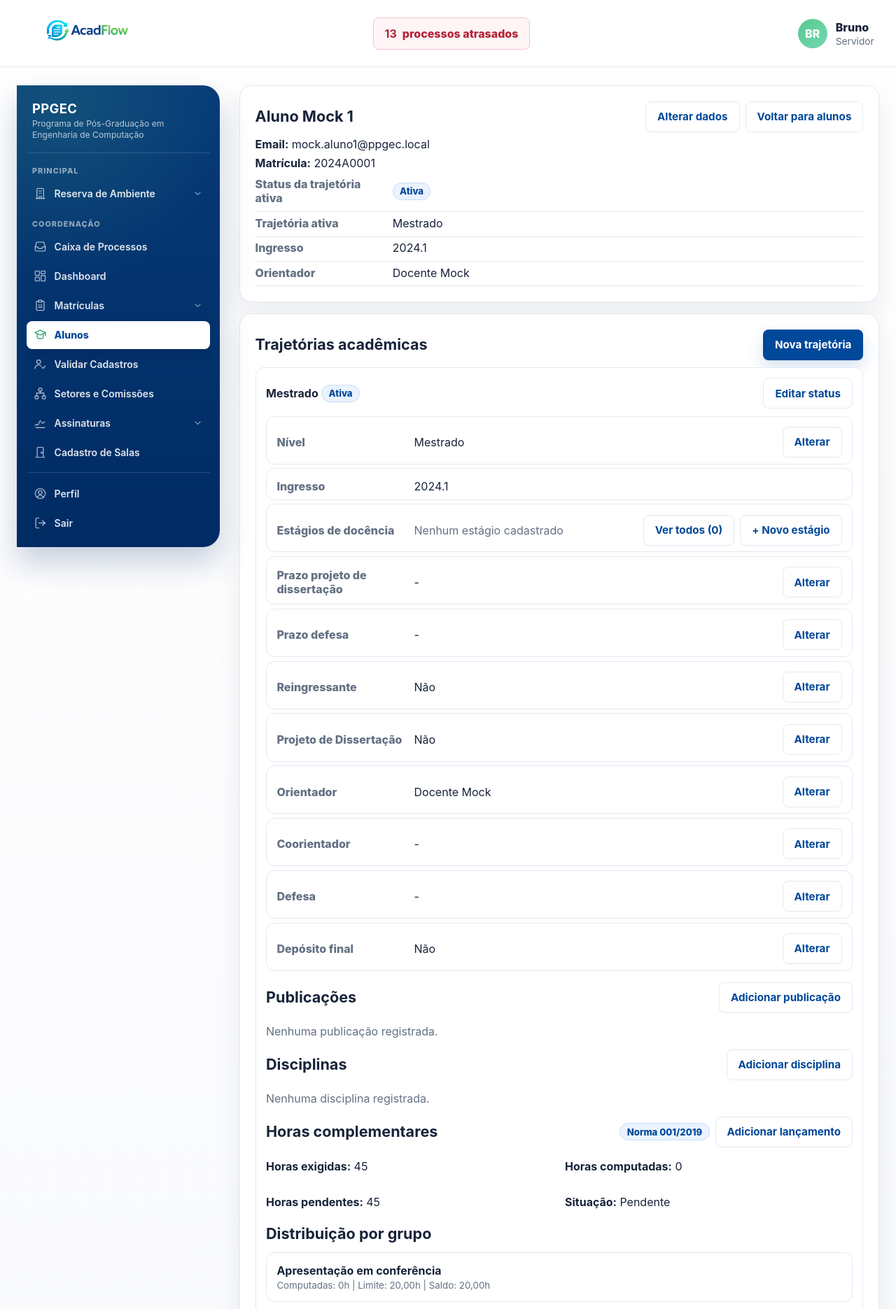
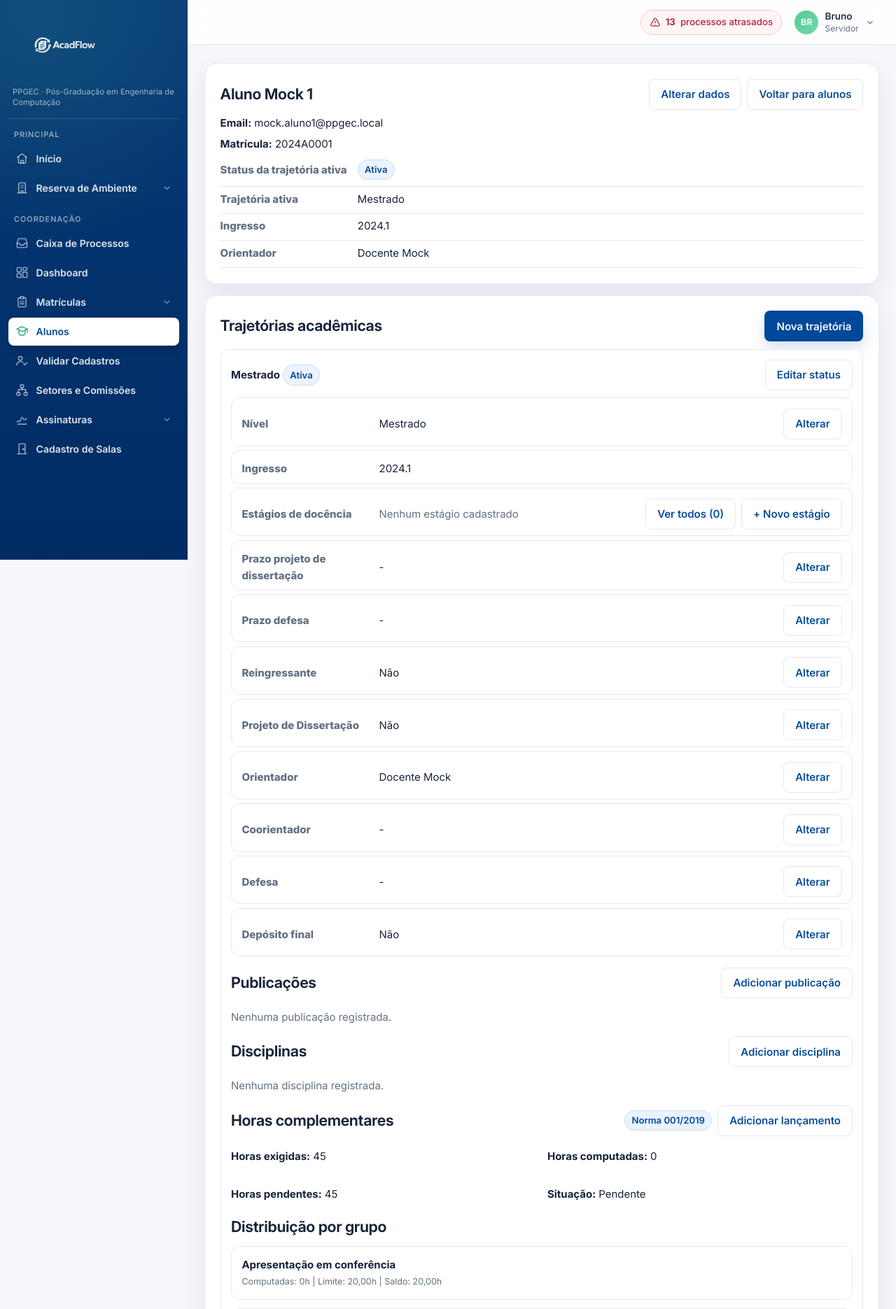
Before and after one commit to ldhonorato/PPGEC_rec, a Django app: page /coordenacao/alunos/5/ in a window 1280 px wide. Shown: the top 1871 px of the page at 70% size. Run offline with Django 4.2, Linux system fonts and the light colour scheme; a user stored in the database is signed in; data comes from the database, SQL or seed files in the repository; data that the repository does not hold is empty; parts of the project's set-up code (start-up, migrations or seed data) failed here and were passed over.

Commit message:
feat: tipografia Inter e nova casca de aplicacao
Quatro pontos levantados na revisao.

1. Tipografia

O CSS declarava `font-family: Inter, ...` mas a fonte nao estava embarcada
nem instalada nas maquinas: a plataforma inteira renderizava em Arial.
Embarca a Inter variavel (subconjunto latino, 71KB, SIL OFL) em
static/fonts/, servida pelo WhiteNoise. Um unico arquivo cobre os pesos
100-900, entao nao ha requisicao por peso.

Revisa tambem a escala de pesos: 800/900 apareciam em 19 regras, o que
deixava tudo com o mesmo destaque -- e portanto nada em destaque. Agora
600 para rotulos, 650 para titulos, 560 para botoes. Corpo de texto a
0.9375rem com entrelinha 1.55.

2. Barra lateral em altura total

Antes a barra superior atravessava a tela inteira e a lateral comecava
abaixo dela, flutuando com cantos arredondados. Agora a lateral ocupa
100dvh colada a esquerda e a superior vive dentro da coluna de conteudo.

3. Botao de Inicio

So se chegava a tela inicial clicando na logo da barra superior, que nao e
um destino obvio. "Inicio" passa a abrir a secao Principal em todos os
perfis.

4. Responsabilidades entre as barras

Perfil e Sair apareciam nos dois lugares -- no menu da barra superior e no
rodape da lateral. Divisao adotada:

  lateral  = identidade e navegacao (logo, programa, menu)
  superior = alertas e conta (processos atrasados, usuario)

Perfil/Sair ficam so na superior, e a logo migrou para o topo da lateral
(no mobile ela reaparece na superior, onde a lateral esta fechada).

O alerta de processos atrasados ficava sempre vermelho com borda de
alerta, no centro da barra, mesmo valendo zero -- ocupava o ponto de maior
destaque da tela para nao comunicar nada. Agora e uma pilula discreta que
so fica vermelha quando ha atraso, e concorda em numero: com um processo
lia-se "1 processos atrasados".

Remove CSS morto (.brand, .brand-logo, .layout, .sidebar-footer,
.side-form) e ajusta as assercoes de teste afetadas pelas mudancas de
marcacao.

Co-Authored-By: Claude Opus 5 (1M context) <noreply@anthropic.com>

```diff
--- a/processos/context_processors.py
+++ b/processos/context_processors.py
@@ -108,7 +108,9 @@ def _menu_item(label, href, url_names, icon, children=None):
 def _menu_lateral_sections(user):
     sections = []
 
-    principal_items = []
+    # Inicio abre a secao em todos os perfis. Antes so se chegava a tela inicial
+    # clicando na logo da barra superior, o que nao e um destino obvio.
+    principal_items = [_menu_item("Início", "/", ["home"], "inicio")]
     if user.tipo_usuario != User.TipoUsuario.SERVIDOR:
         principal_items.append(_menu_item("Meus Processos", "/menu/meus-processos/", ["menu_meus_processos"], "meus-processos"))
         if _can_add_processo(user):
--- a/static/css/app.css
+++ b/static/css/app.css
@@ -18,8 +18,28 @@
     --radius-md: 12px;
     --radius-lg: 18px;
     --radius-xl: 24px;
-    --sidebar-width: 290px;
-    --topbar-height: 96px;
+    --sidebar-width: 268px;
+    --topbar-height: 64px;
+
+    --font-sans: "Inter var", "Segoe UI", Roboto, "Helvetica Neue", Arial, sans-serif;
+    /* Escala de peso. A interface usava 800/900 em quase tudo, o que deixava
+       tudo com o mesmo destaque -- e nada com destaque de fato. */
+    --peso-normal: 400;
+    --peso-medio: 500;
+    --peso-forte: 600;
+    --peso-titulo: 650;
+}
+
+/* Inter variavel, subconjunto latino (71KB), servida pelo WhiteNoise.
+   Antes a fonte era declarada mas nao existia no projeto: a plataforma caia
+   em Arial. Licenca SIL OFL em static/fonts/Inter-LICENSE.txt.
+   Um unico arquivo cobre os pesos 100-900 -- nao ha requisicao por peso. */
+@font-face {
+    font-family: "Inter var";
+    src: url("../fonts/inter-latin-variable.woff2") format("woff2-variations");
+    font-weight: 100 900;
+    font-style: normal;
+    font-display: swap;
 }
 
 * {
@@ -28,16 +48,29 @@
 
 html {
     min-height: 100%;
+    -webkit-text-size-adjust: 100%;
 }
 
 body {
     min-height: 100%;
     margin: 0;
-    font-family: Inter, "Segoe UI", Roboto, Arial, sans-serif;
+    font-family: var(--font-sans);
+    font-size: 0.9375rem;
+    line-height: 1.55;
     color: var(--color-text);
-    background:
-        linear-gradient(180deg, rgba(255, 255, 255, 0.95), rgba(245, 247, 251, 0.95)),
-        var(--color-bg);
+    background: var(--color-bg);
+    /* opsz ajusta o desenho da letra ao tamanho; cv11 usa o "1" com base,
+       tnum alinha numeros em colunas (util nas listagens e tabelas). */
+    font-optical-sizing: auto;
+    font-feature-settings: "cv11", "ss01";
+    -webkit-font-smoothing: antialiased;
+    -moz-osx-font-smoothing: grayscale;
+}
+
+h1, h2, h3, h4 {
+    font-weight: 650;
+    line-height: 1.25;
+    letter-spacing: -0.014em;
 }
 
 [hidden] {
@@ -61,62 +94,124 @@ input[type="checkbox"] {
 }
 
 .container {
-    width: min(1540px, calc(100vw - 48px));
+    width: 100%;
+    max-width: 1540px;
     margin: 0 auto;
-}
+    padding: 0 24px;
+}
+
+/* ==========================================================================
+   Casca da aplicacao
+   Duas colunas: barra lateral em altura total e coluna de conteudo. A barra
+   superior vive dentro da coluna de conteudo, nao acima de tudo -- assim a
+   lateral usa a tela inteira e as duas barras tem papeis distintos:
+   lateral = identidade e navegacao, superior = alertas e conta.
+   ========================================================================== */
 
 .app-shell {
+    display: flex;
+    align-items: flex-start;
     min-height: 100vh;
 }
 
+.app-main {
+    display: flex;
+    flex-direction: column;
+    flex: 1 1 auto;
+    min-width: 0;
+    min-height: 100vh;
+}
+
 .topbar {
+    position: sticky;
+    top: 0;
+    z-index: 20;
+    flex: 0 0 auto;
     height: var(--topbar-height);
-    background: rgba(255, 255, 255, 0.96);
+    background: rgba(255, 255, 255, 0.88);
+    backdrop-filter: saturate(180%) blur(12px);
     border-bottom: 1px solid var(--color-border);
 }
 
 .topbar-content {
     display: flex;
     align-items: center;
-    justify-content: space-between;
-    gap: 24px;
+    gap: 16px;
     height: 100%;
-}
-
-.brand {
+    max-width: 1540px;
+    margin: 0 auto;
+    padding: 0 24px;
+}
+
+.topbar-acoes {
     display: flex;
     align-items: center;
-    gap: 14px;
-    min-width: 230px;
-    text-decoration: none;
-}
-
-.brand-logo {
-    width: 200px;
-    max-width: 24vw;
+    gap: 12px;
+    margin-left: auto;
+}
+
+/* Logo so aparece na barra superior no mobile, onde a lateral esta fechada. */
+.brand-mobile {
+    display: none;
+    align-items: center;
+}
+
+.brand-mobile img {
+    width: 132px;
     height: auto;
     display: block;
 }
 
+/* Alerta de processos atrasados. Em zero fica neutro: antes ficava sempre
+   vermelho com borda de alerta, ocupando o ponto de maior destaque da tela
+   para nao comunicar nada. */
 .overdue-link {
     display: inline-flex;
     align-items: center;
-    justify-content: center;
-    gap: 8px;
-    min-height: 46px;
-    padding: 0.6rem 1rem;
-    border: 1px solid #f5c2ca;
-    border-radius: var(--radius-sm);
+    gap: 7px;
+    min-height: 36px;
+    padding: 0.34rem 0.75rem;
+    border: 1px solid #f3c6cd;
+    border-radius: 999px;
     color: var(--color-danger);
     background: #fff5f6;
-    font-weight: 800;
+    font-size: 0.83rem;
+    font-weight: 500;
     text-decoration: none;
+    transition: background-color 0.14s ease, border-color 0.14s ease;
+}
+
+.overdue-link strong {
+    font-weight: 650;
+}
+
+.overdue-link .nav-icon {
+    width: 16px;
+    height: 16px;
+}
+
+.overdue-link.is-vazio {
+    border-color: var(--color-border);
+    color: var(--color-muted);
+    background: transparent;
+}
+
+.overdue-link.is-vazio .nav-icon {
+    display: none;
 }
 
 .overdue-link:hover,
 .overdue-link:focus-visible {
     border-color: var(--color-danger);
+    background: #ffeaee;
     outline: none;
+}
+
+.overdue-link.is-vazio:hover,
+.overdue-link.is-vazio:focus-visible {
+    border-color: var(--color-primary);
+    color: var(--color-primary);
+    background: var(--color-primary-soft);
 }
 
 .nav-btn,
@@ -131,7 +226,7 @@ input[type="checkbox"] {
     padding: 0.62rem 1rem;
     background: var(--color-primary);
     color: #ffffff;
-    font-weight: 700;
+    font-weight: 560;
     font-size: 0.95rem;
     line-height: 1;
     text-decoration: none;
@@ -166,12 +261,11 @@ input[type="checkbox"] {
 .user-chip {
     display: flex;
     align-items: center;
-    gap: 12px;
-    min-width: 220px;
-    justify-content: flex-end;
-    padding: 0.35rem 0.45rem;
-    border-radius: var(--radius-sm);
+    gap: 9px;
+    padding: 0.28rem 0.4rem;
+    border-radius: 999px;
     cursor: pointer;
+    transition: background-color 0.14s ease;
 }
 
 .user-chip:hover,
@@ -179,25 +273,34 @@ input[type="checkbox"] {
     background: var(--color-primary-soft);
 }
 
+.user-chip:focus-visible {
+    outline: 2px solid var(--color-primary);
+    outline-offset: 1px;
+}
+
 .avatar {
-    width: 42px;
-    height: 42px;
+    width: 34px;
+    height: 34px;
     border-radius: 50%;
     display: inline-grid;
     place-items: center;
     background: linear-gradient(135deg, var(--color-accent), #73d8b3);
     color: #ffffff;
-    font-weight: 800;
+    font-size: 0.78rem;
+    font-weight: 600;
+    letter-spacing: 0.02em;
 }
 
 .user-meta {
     display: grid;
-    gap: 2px;
+    gap: 1px;
     min-width: 0;
+    line-height: 1.25;
 }
 
 .user-name {
-    font-weight: 800;
+    font-size: 0.85rem;
+    font-weight: 560;
     white-space: nowrap;
     overflow: hidden;
     text-overflow: ellipsis;
@@ -205,7 +308,26 @@ input[type="checkbox"] {
 
 .user-role {
     color: var(--color-muted);
-    font-size: 0.86rem;
+    font-size: 0.75rem;
+}
+
+.user-chevron {
+    width: 14px;
+    height: 14px;
+    flex: 0 0 auto;
+    color: var(--color-muted);
+    transition: transform 0.16s ease;
+}
+
+.user-menu[open] .user-chevron {
+    transform: rotate(180deg);
+}
+
+.user-menu-panel .nav-icon {
+    width: 17px;
+    height: 17px;
+    margin-right: 9px;
+    color: var(--color-muted);
 }
 
 .user-menu-panel {
@@ -281,14 +403,8 @@ input[type="checkbox"] {
 }
 
 .main-area {
+    flex: 1 1 auto;
     padding: 26px 0 38px;
-}
-
-.layout {
-    display: grid;
-    grid-template-columns: var(--sidebar-width) minmax(0, 1fr);
-    gap: 28px;
-    align-items: start;
 }
 
 .content-area {
@@ -304,17 +420,18 @@ input[type="checkbox"] {
 
 .sidebar {
     position: sticky;
-    top: 24px;
+    top: 0;
     display: flex;
     flex-direction: column;
-    max-height: calc(100dvh - 48px);
-    padding: 22px 14px 14px;
-    border-radius: 0 var(--radius-xl) var(--radius-xl) 0;
+    flex: 0 0 var(--sidebar-width);
+    width: var(--sidebar-width);
+    height: 100vh;
+    height: 100dvh;
+    padding: 18px 12px 14px;
     background:
-        radial-gradient(circle at 20% 4%, rgba(88, 201, 141, 0.16), transparent 38%),
+        radial-gradient(circle at 20% 3%, rgba(88, 201, 141, 0.15), transparent 40%),
         linear-gradient(180deg, #063a78 0%, #002b63 100%);
     color: #ffffff;
-    box-shadow: 0 22px 44px rgba(0, 47, 105, 0.22);
 }
 
 .sidebar-program {
@@ -322,26 +439,39 @@ input[type="checkbox"] {
     align-items: flex-start;
     gap: 10px;
     flex: 0 0 auto;
-    padding: 0 8px 16px;
-    margin-bottom: 8px;
+    padding: 0 6px 14px;
+    margin-bottom: 4px;
     border-bottom: 1px solid rgba(255, 255, 255, 0.14);
 }
 
-.sidebar-program-texto {
-    display: grid;
-    gap: 3px;
+.sidebar-brand {
+    display: grid;
+    gap: 7px;
     min-width: 0;
-}
-
-.sidebar-program strong {
-    font-size: 1.15rem;
-    letter-spacing: 0.02em;
-}
-
-.sidebar-program span {
-    color: rgba(255, 255, 255, 0.7);
-    font-size: 0.76rem;
-    line-height: 1.35;
+    text-decoration: none;
+    border-radius: var(--radius-sm);
+}
+
+.sidebar-brand:focus-visible {
+    outline: 2px solid var(--color-accent);
+    outline-offset: 4px;
+}
+
+/* A logo e escura (feita para fundo claro); o filtro a torna monocromatica
+   clara sobre o azul da barra sem precisar de um segundo arquivo. */
+.sidebar-brand-logo {
+    width: 148px;
+    height: auto;
+    display: block;
+    filter: brightness(0) invert(1);
+    opacity: 0.95;
+}
+
+.sidebar-programa {
+    color: rgba(255, 255, 255, 0.62);
+    font-size: 0.7rem;
+    line-height: 1.4;
+    letter-spacing: 0.005em;
 }
 
 /* Faixa rolavel. A mascara cria um esmaecimento nas bordas quando ha
@@ -375,7 +505,7 @@ input[type="checkbox"] {
     padding: 0 8px;
     color: rgba(255, 255, 255, 0.55);
     font-size: 0.68rem;
-    font-weight: 800;
+    font-weight: 600;
     letter-spacing: 0.09em;
     text-transform: uppercase;
 }
@@ -447,7 +577,7 @@ input[type="checkbox"] {
    depender de cor sozinha (o icone e o peso da fonte tambem mudam). */
 .side-link.is-active {
     color: var(--color-primary);
-    font-weight: 800;
+    font-weight: 600;
     background: #ffffff;
     box-shadow: 0 6px 16px rgba(0, 20, 50, 0.22);
 }
@@ -509,16 +639,7 @@ input[type="checkbox"] {
 
 /* --- Rodape de conta --- */
 
-.side-form {
-    margin: 0;
-}
-
-.sidebar-footer {
-    flex: 0 0 auto;
-    margin-top: 8px;
-    padding-top: 10px;
-    border-top: 1px solid rgba(255, 255, 255, 0.14);
-}
+
 
 /* --- Gaveta no mobile --- */
 
@@ -1272,7 +1393,7 @@ dialog::backdrop {
     padding: 0.22rem 0.58rem;
     border-radius: 999px;
     font-size: 0.82rem;
-    font-weight: 800;
+    font-weight: 600;
     border: 1px solid transparent;
 }
 
--- a/templates/base.html
+++ b/templates/base.html
@@ -14,58 +14,21 @@
 {% include "includes/icons.html" %}
 <div class="app-shell">
     {% if user.is_authenticated %}
-        <header class="topbar">
-            <div class="container topbar-content">
-                <button type="button" class="menu-toggle" data-abrir-menu
-                        aria-label="Abrir menu de navegação" aria-expanded="false" aria-controls="menu-lateral">
-                    <svg class="nav-icon" aria-hidden="true"><use href="#i-menu"></use></svg>
-                </button>
-                <a class="brand" href="{% url 'home' %}" aria-label="AcadFlow">
-                    <img class="brand-logo" src="{% static 'img/acadflow-logo.png' %}" alt="AcadFlow">
-                </a>
-                <a class="overdue-link" href="{{ processos_atrasados_url }}">
-                    <strong>{{ processos_atrasados_count|default:0 }}</strong>
-                    <span>processos atrasados</span>
-                </a>
-                <details class="user-menu">
-                    <summary class="user-chip">
-                        <span class="avatar" aria-hidden="true">{{ user.nome|default:user.email|slice:":2"|upper }}</span>
-                        <span class="user-meta">
-                            <span class="user-name">{{ user.nome }}</span>
-                            <span class="user-role">{{ user.get_tipo_usuario_display }}</span>
-                        </span>
-                    </summary>
-                    <div class="user-menu-panel">
-                        <a href="{% url 'me' %}">Perfil</a>
-                        <form method="post" action="{% url 'logout' %}">
-                            {% csrf_token %}
-                            <button type="submit">Sair</button>
-                        </form>
-                    </div>
-                </details>
-            </div>
-        </header>
-    {% endif %}
+        {% comment %}
+        Casca da aplicacao: barra lateral em altura total a esquerda, barra
+        superior apenas sobre a coluna de conteudo.
 
-    <main class="main-area">
-        <div class="container">
-            {% if messages %}
-                <ul class="messages">
-                    {% for message in messages %}
-                        <li{% if message.tags %} class="{{ message.tags }}"{% endif %}>{{ message }}</li>
-                    {% endfor %}
-                </ul>
-            {% endif %}
-
-            {% if user.is_authenticated %}
-                <div class="layout">
+        Responsabilidades separadas -- a lateral cuida de identidade e
+        navegacao, a superior cuida de alertas e conta. Perfil/Sair ficam so na
+        superior; antes apareciam nos dois lugares.
+        {% endcomment %}
         <div class="sidebar-overlay" data-fechar-menu></div>
         <nav id="menu-lateral" class="sidebar" aria-label="Menu principal">
             <div class="sidebar-program">
-                            <div class="sidebar-program-texto">
-                                <strong>PPGEC</strong>
-                                <span>Programa de Pós-Graduação em Engenharia de Computação</span>
-                            </div>
+                <a class="sidebar-brand" href="{% url 'home' %}" aria-label="AcadFlow — ir para o início">
+                    <img class="sidebar-brand-logo" src="{% static 'img/acadflow-logo.png' %}" alt="AcadFlow">
+                    <span class="sidebar-programa">PPGEC · Pós-Graduação em Engenharia de Computação</span>
+                </a>
                 <button type="button" class="menu-fechar" data-fechar-menu aria-label="Fechar menu">
                     <svg class="nav-icon" aria-hidden="true"><use href="#i-fechar"></use></svg>
                 </button>
@@ -113,39 +76,70 @@
             {% endfor %}
         </div>
 
-                        <div class="sidebar-footer">
-                            <ul class="side-menu">
-                                <li>
-                                    <a class="side-link{% if request.resolver_match.url_name == 'me' %} is-active{% endif %}"
-                                       href="{% url 'me' %}"
-                                       {% if request.resolver_match.url_name == 'me' %}aria-current="page"{% endif %}>
-                                        <svg class="side-icon" aria-hidden="true"><use href="#i-perfil"></use></svg>
-                                        <span class="side-label">Perfil</span>
+        </nav>
+
+        <div class="app-main">
+            <header class="topbar">
+                <div class="topbar-content">
+                    <button type="button" class="menu-toggle" data-abrir-menu
+                            aria-label="Abrir menu de navegação" aria-expanded="false" aria-controls="menu-lateral">
+                        <svg class="nav-icon" aria-hidden="true"><use href="#i-menu"></use></svg>
+                    </button>
+                    <a class="brand-mobile" href="{% url 'home' %}" aria-label="AcadFlow">
+                        <img src="{% static 'img/acadflow-logo.png' %}" alt="AcadFlow">
                     </a>
-                                </li>
-                                <li>
-                                    <form method="post" action="{% url 'logout' %}" class="side-form">
+                    <div class="topbar-acoes">
+                        <a class="overdue-link{% if not processos_atrasados_count %} is-vazio{% endif %}"
+                           href="{{ processos_atrasados_url }}">
+                            <svg class="nav-icon" aria-hidden="true"><use href="#i-alerta"></use></svg>
+                            <strong>{{ processos_atrasados_count|default:0 }}</strong>
+                            <span>processo{{ processos_atrasados_count|pluralize }} atrasado{{ processos_atrasados_count|pluralize }}</span>
+                        </a>
+                        <details class="user-menu">
+                            <summary class="user-chip">
+                                <span class="avatar" aria-hidden="true">{{ user.nome|default:user.email|slice:":2"|upper }}</span>
+                                <span class="user-meta">
+                                    <span class="user-name">{{ user.nome }}</span>
+                                    <span class="user-role">{{ user.get_tipo_usuario_display }}</span>
+                                </span>
+                                <svg class="user-chevron" aria-hidden="true"><use href="#i-chevron"></use></svg>
+                            </summary>
+                            <div class="user-menu-panel">
+                                <a href="{% url 'me' %}">
+                                    <svg class="nav-icon" aria-hidden="true"><use href="#i-perfil"></use></svg>
+                                    Perfil
+                                </a>
+                                <form method="post" action="{% url 'logout' %}">
                                     {% csrf_token %}
-                                        <button type="submit" class="side-link">
-                                            <svg class="side-icon" aria-hidden="true"><use href="#i-sair"></use></svg>
-                                            <span class="side-label">Sair</span>
+                                    <button type="submit">
+                                        <svg class="nav-icon" aria-hidden="true"><use href="#i-sair"></use></svg>
+                                        Sair
                                     </button>
                                 </form>
-                                </li>
-                            </ul>
                             </div>
-                    </nav>
-                    <section class="content-area">
+                        </details>
+                    </div>
+                </div>
+            </header>
+
     {% endif %}
 
+    <main class="main-area">
+        <div class="container{% if user.is_authenticated %} content-area{% endif %}">
+            {% if messages %}
+                <ul class="messages">
+                    {% for message in messages %}
+                        <li{% if message.tags %} class="{{ message.tags }}"{% endif %}>{{ message }}</li>
+                    {% endfor %}
+                </ul>
+            {% endif %}
             {% block content %}{% endblock %}
+        </div>
+    </main>
 
     {% if user.is_authenticated %}
-                    </section>
-                </div>
+        </div>{# .app-main -- aberta antes da barra superior #}
     {% endif %}
-        </div>
-    </main>
 </div>
 {% if user.is_authenticated %}
 <script>
--- a/templates/includes/icons.html
+++ b/templates/includes/icons.html
@@ -19,6 +19,12 @@ processos/context_processors.py.
     <defs>
         <g id="i-base" fill="none" stroke="currentColor" stroke-width="1.75" stroke-linecap="round" stroke-linejoin="round"></g>
     </defs>
+
+    <symbol id="i-inicio" viewBox="0 0 24 24" fill="none" stroke="currentColor" stroke-width="1.75" stroke-linecap="round" stroke-linejoin="round">
+        <path d="M3.5 10.2L12 3.5l8.5 6.7"/>
+        <path d="M5.5 8.8V19a1.5 1.5 0 0 0 1.5 1.5h10a1.5 1.5 0 0 0 1.5-1.5V8.8"/>
+        <path d="M9.75 20.5v-5.2h4.5v5.2"/>
+    </symbol>
 
     {# --- Processos --- #}
     <symbol id="i-meus-processos" viewBox="0 0 24 24" fill="none" stroke="currentColor" stroke-width="1.75" stroke-linecap="round" stroke-linejoin="round">
```
Also changed, not shown: other parts of static/css/app.css (+45 -44 lines), processos/tests.py (+4 -3 lines), static/fonts/Inter-LICENSE.txt (added, +92 -0 lines), static/fonts/inter-latin-variable.woff2 (added). Lines whose indentation alone changed are shown as unchanged.
